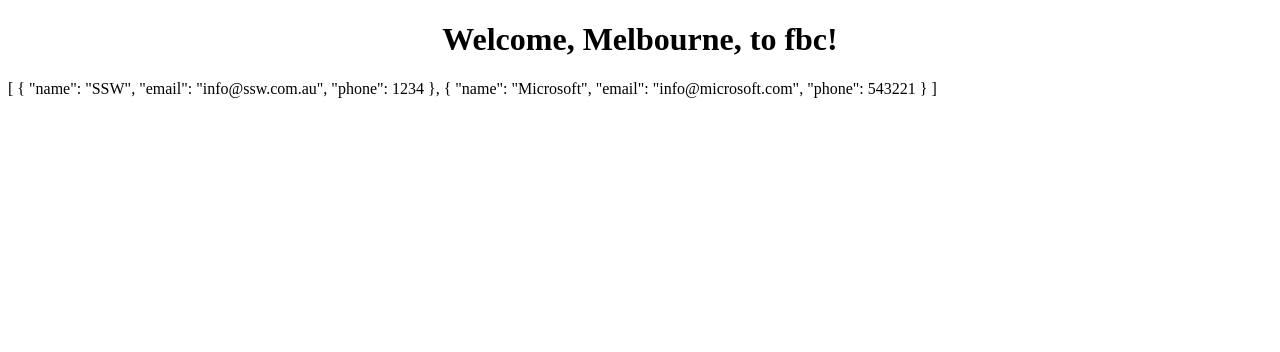
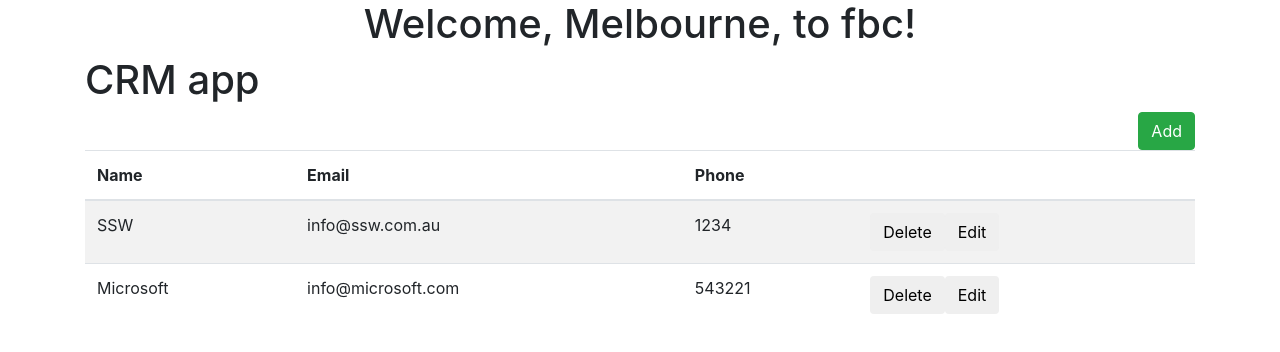
Before and after one commit to SSWConsulting/angular-2day-mel-Feb2018, an Angular app in the folder firebootcamp-crm/: page / in a window 1280 px wide. Shown: the top 352 px of the page. Built offline with nearby package versions, Linux system fonts and the light colour scheme.

Commit message:
UI version Company list

```diff
--- a/firebootcamp-crm/package.json
+++ b/firebootcamp-crm/package.json
@@ -21,6 +21,8 @@
     "@angular/platform-browser": "^5.2.0",
     "@angular/platform-browser-dynamic": "^5.2.0",
     "@angular/router": "^5.2.0",
+    "@ng-bootstrap/ng-bootstrap": "^1.0.0",
+    "bootstrap": "^4.0.0",
     "core-js": "^2.4.1",
     "rxjs": "^5.5.6",
     "zone.js": "^0.8.19"
--- a/firebootcamp-crm/src/app/app.component.html
+++ b/firebootcamp-crm/src/app/app.component.html
@@ -1,13 +1,13 @@
 <!--The content below is only a placeholder and can be replaced.-->
 <div style="text-align:center">
   <h1>
-    Welcome, Melbourne,  to {{ title }}!
+    Welcome, Melbourne, to {{ title }}!
   </h1>
+</div>
 
-
-  </div>
-
-<fbc-company-list></fbc-company-list>
+<div class="container">
+  <fbc-company-list></fbc-company-list>
+</div>
 
 <!--
 <router-outlet></router-outlet>
--- a/firebootcamp-crm/src/app/app.module.ts
+++ b/firebootcamp-crm/src/app/app.module.ts
@@ -6,7 +6,7 @@
 import { AppComponent } from './app.component';
 import { FormsModule } from '@angular/forms';
 import { CompanyListComponent } from './company/company-list/company-list.component';
-
+import { NgbModule } from '@ng-bootstrap/ng-bootstrap'
 
 @NgModule({
   declarations: [
@@ -16,7 +16,8 @@
   imports: [
     BrowserModule,
     AppRoutingModule,
-    FormsModule
+    FormsModule,
+    NgbModule.forRoot()
   ],
   providers: [],
   bootstrap: [AppComponent]
--- a/firebootcamp-crm/src/app/company/company-list/company-list.component.html
+++ b/firebootcamp-crm/src/app/company/company-list/company-list.component.html
@@ -1,3 +1,26 @@
-<p>
-  {{ companies | json }}
-</p>
+<h1>
+  CRM app
+</h1>
+<button class="btn btn-success float-right">Add</button>
+<table class="table table-striped">
+  <thead>
+    <tr>
+        <th>Name</th>
+        <th>Email</th>
+        <th>Phone</th>
+        <th></th>
+    </tr>
+  </thead>
+
+  <tbody>
+    <tr *ngFor="let company of companies">
+      <td>{{ company.name}} </td>
+      <td>{{ company.email}} </td>
+      <td>{{ company.phone}} </td>
+      <td>
+        <button class="btn btn-default">Delete</button>
+        <button class="btn btn-default">Edit</button>
+      </td>
+    </tr>
+  </tbody>
+</table>
```
Also changed, not shown: firebootcamp-crm/.angular-cli.json, 1 other file (tests, documents, lock files or other folders).
